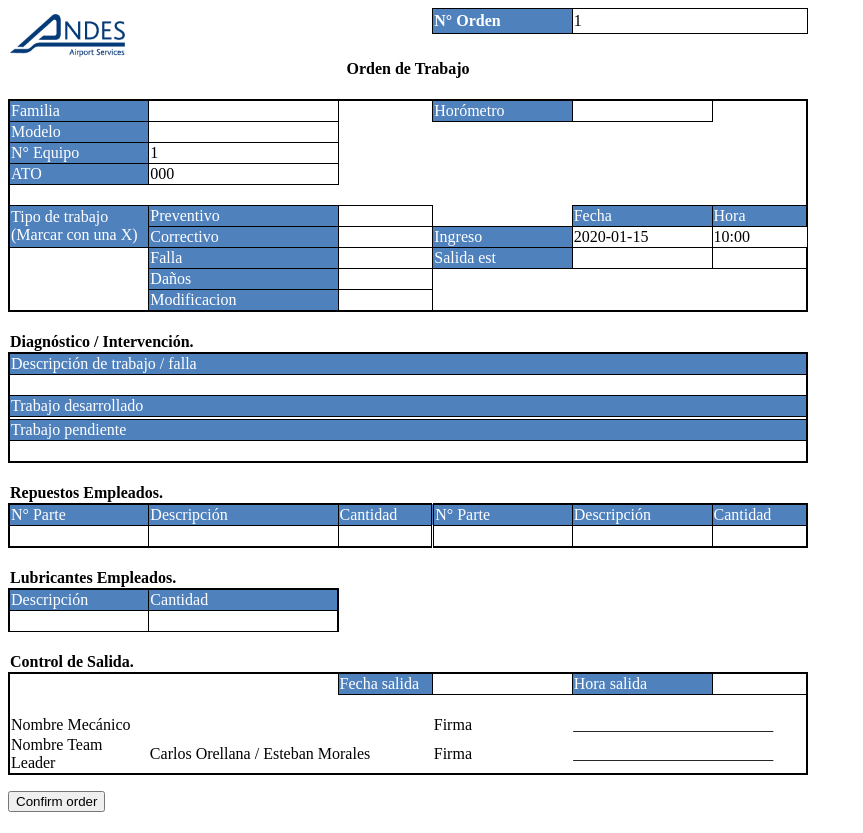
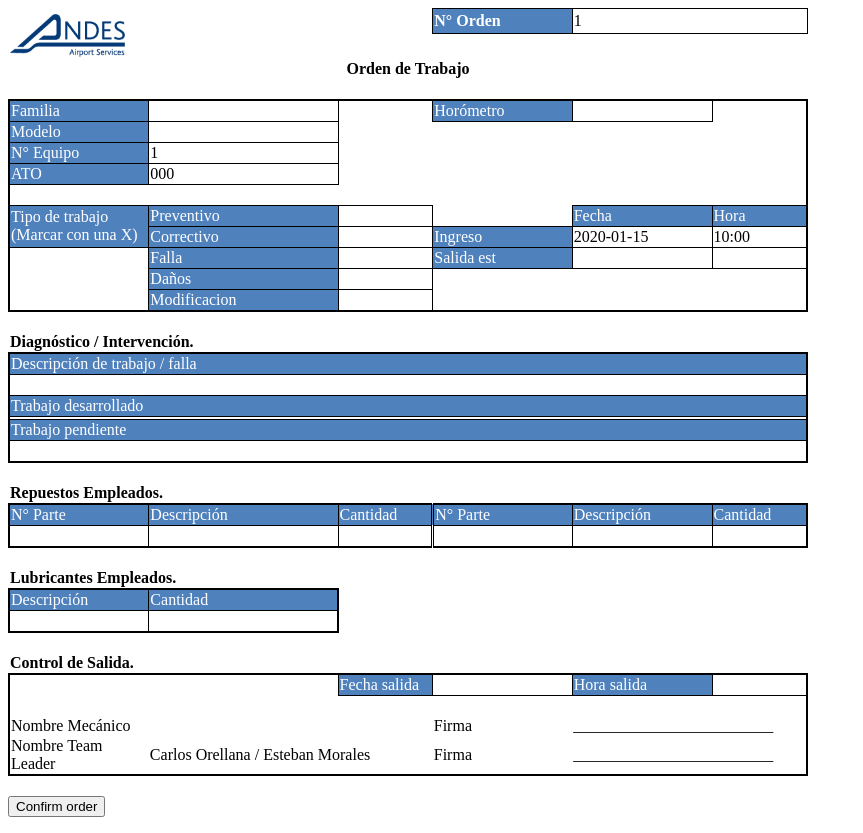
Before and after one commit to SebastianAndresArayaPonce/PracticaAndes, a Django app: template andes/maintenance/templates/maintenance/confirm_workorder.html in a window 1280 px wide. Shown: the whole page, without its empty margins (0-863 px from the left). Before the commit the page ends 812 px from the top, so only its background shows below. Run offline with Django 3.2, Linux system fonts and the light colour scheme; tables that the repository leaves empty hold one stand-in row (values such as "Sample post"); the template is opened without the code that fills it: values that come from a table or form of the project are taken from there, most other values are stand-ins (such as "Sample title", 1, 10 or a date in 2020).

Commit message:
Minor changes to javascript and the html's

```diff
--- a/andes/maintenance/templates/maintenance/confirm_workorder.html
+++ b/andes/maintenance/templates/maintenance/confirm_workorder.html
@@ -82,7 +82,7 @@
 					</td>
 					<td class="wo-bg">Ingreso</td>
 					<td>{{ workorder.in_datetime|date:"Y-m-d"}}</td>
-					<td>{{ workorder.in_datetime|date:"H:i" }}</td>
+					<td class="wo-solid-right">{{ workorder.in_datetime|date:"H:i" }}</td>
 				</tr>
 				<tr>
 					<td class="blank wo-solid-left"><br></td>
@@ -177,11 +177,11 @@
 						{% if x2 != "" and y2 != "" and z2 != "" %}
 						<td class="wo-double-left">{{ spare_parts.numbers|key:x2 }}</td>
 						<td>{{ spare_parts.descriptions|key:y2 }}</td>
-						<td class="wo-soli-right">{{ spare_parts.quantitys|key:z2 }}</td>
+						<td class="wo-solid-right">{{ spare_parts.quantitys|key:z2 }}</td>
 						{% else %}
 						<td class="wo-double-left"><br></td>
 						<td><br></td>
-						<td class="wo-soli-right"><br></td>
+						<td class="wo-solid-right"><br></td>
 						{% endif %}
 					</tr>
 					{% endfor %}
@@ -222,7 +222,8 @@
 				</tr>
 				{% endif %}
 				<tr>
-					<td colspan="6" class="blank"><br></td>
+					<td colspan="2" class="blank wo-solid-top"><br></td>
+					<td colspan="4" class="blank"><br></td>
 				</tr>
 				<tr>
 					<td colspan="6" class="blank"><b>Control de Salida.</b></td>
@@ -249,8 +250,10 @@
 					<td class="blank wo-solid-bottom">Firma</td>
 					<td colspan="2" class="blank wo-solid-right wo-solid-bottom">_________________________</td>
 				</tr>
+				<tr>
+					<td colspan="6" class="blank wo-solid-top"><br></td>
+				</tr>
 			</table>
-			<p></p>
 			<input type="submit" value="Confirm order">
 		</form>
 		<script src="{% static 'maintenance/js/jquery-3.1.1.js' %}"></script>
--- a/andes/maintenance/templates/maintenance/workorder.html
+++ b/andes/maintenance/templates/maintenance/workorder.html
@@ -196,7 +196,8 @@
 					<td colspan="3" class="blank"><br></td>
 				</tr>
 				<tr>
-					<td colspan="6" class="blank"><br></td>
+					<td colspan="3" class="blank wo-solid-top"><br></td>
+					<td colspan="3" class="blank"><br></td>
 				</tr>
 			</table>
 			<input type="submit" value="Process order">
--- a/andes/maintenance/views.py
+++ b/andes/maintenance/views.py
@@ -85,9 +85,6 @@ def confirm_workorder(request, workorder_number):
     inputs = {'types': i_types, 'quantitys': i_quantitys, 'range': range_i, 'validator': is_i_len_greater_than_0}
 
     context = {'workorder': workorder, 'airport_code': airport_code, 'work_descriptions': work_descriptions, 'spare_parts': spare_parts, 'inputs': inputs}
-    #print ">>>>>>>>>>>>>>>>>>>>>>>>>>>>>>>>>>>>>>>>>>>>>>>>>>>>>>>>>>>>>>>>>>>>"
-
-    #print ">>>>>>>>>>>>>>>>>>>>>>>>>>>>>>>>>>>>>>>>>>>>>>>>>>>>>>>>>>>>>>>>>>>>"
     return render(request, 'maintenance/confirm_workorder.html', context)
 
 @login_required
```
Also changed, not shown: andes/maintenance/static/maintenance/js/workorder-jquery.js (+18 -0 lines).
